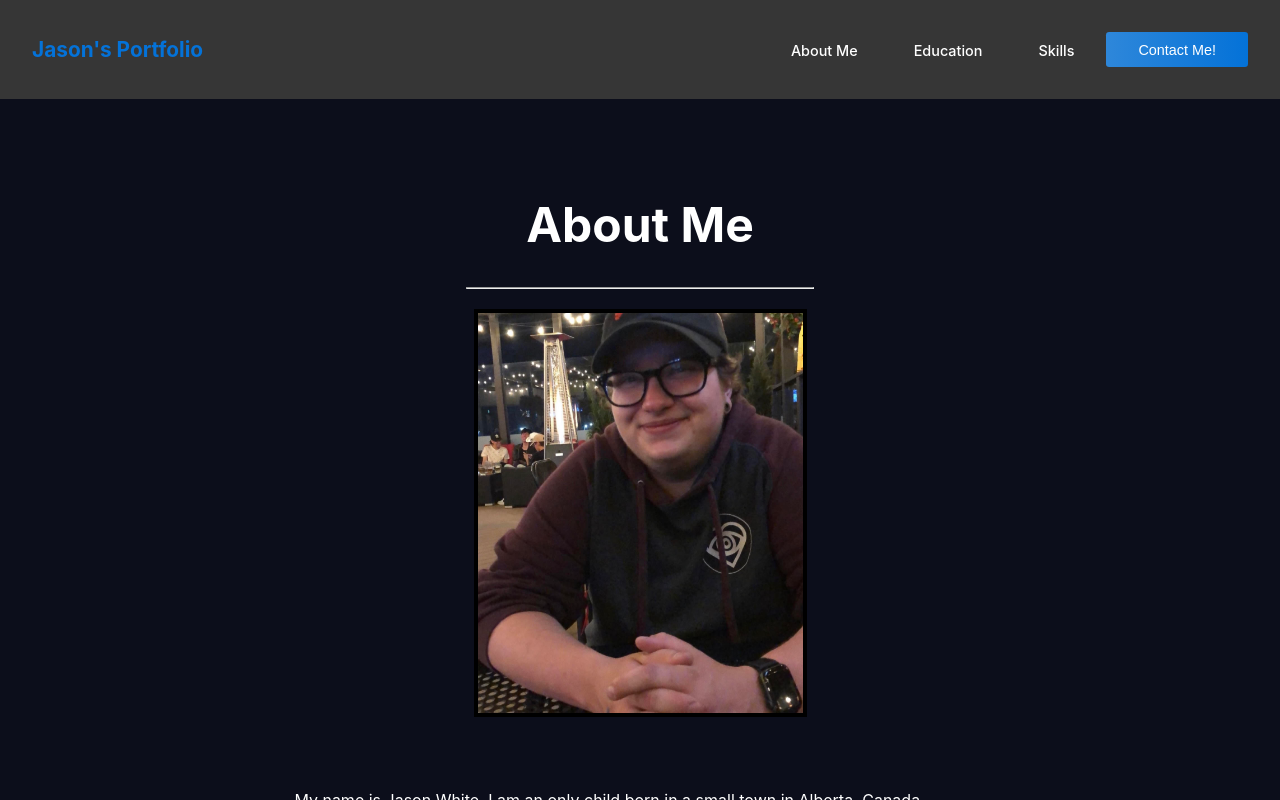
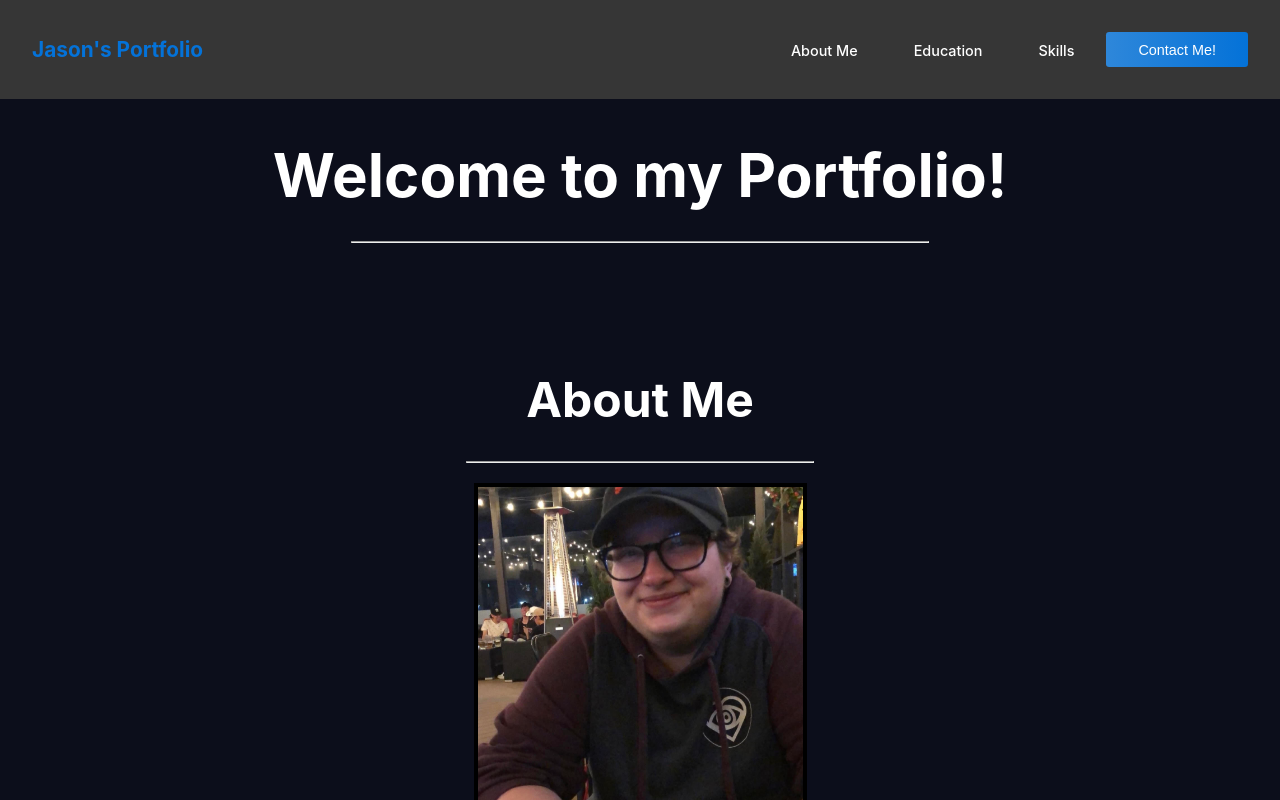
Before and after one commit to JasonR-White23/JasonPortfolio, a React (Create React App) app in the folder portfolio/: page / in a window 1280 px wide. Shown: the top 800 px of the page. Built offline with nearby package versions, Linux system fonts and the light colour scheme.

Commit message:
Added a bit more content and css to the Homepage.jsx file

```diff
--- a/portfolio/src/components/HomePage/HomePage.css
+++ b/portfolio/src/components/HomePage/HomePage.css
@@ -0,0 +1,11 @@
+.portfolio-title {
+    color: white;
+    text-align: center;
+    text-decoration: none;
+    font-size: 60px;
+    margin-bottom: 0;
+}
+
+.portfolio-title hr {
+    width: 45%;
+}
--- a/portfolio/src/components/HomePage/HomePage.jsx
+++ b/portfolio/src/components/HomePage/HomePage.jsx
@@ -1,4 +1,5 @@
 import React from 'react'
+import './HomePage.css'
 import AboutMe from '../AboutMe/AboutMe'
 import Education from '../Education/Education'
 import Skills from '../Skills/Skills'
@@ -7,6 +8,10 @@ import ContactMe from '../ContactMe/ContactMe'
 const HomePage = () => {
   return (
     <>
+      <h1 className='portfolio-title'>
+        Welcome to my Portfolio!
+        <hr />
+      </h1>
       <AboutMe />
       <Education />
       <Skills />
```
